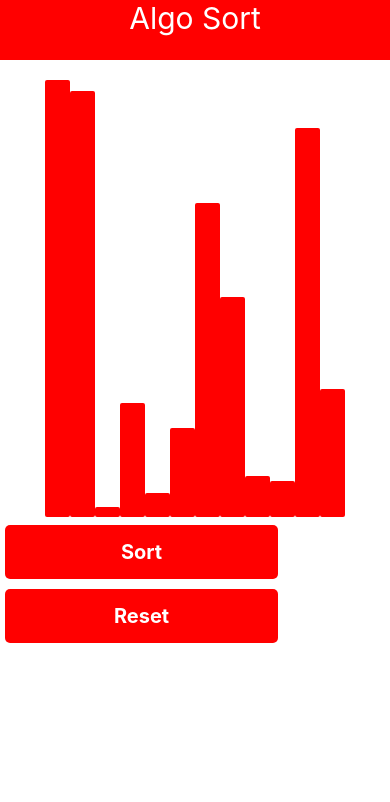
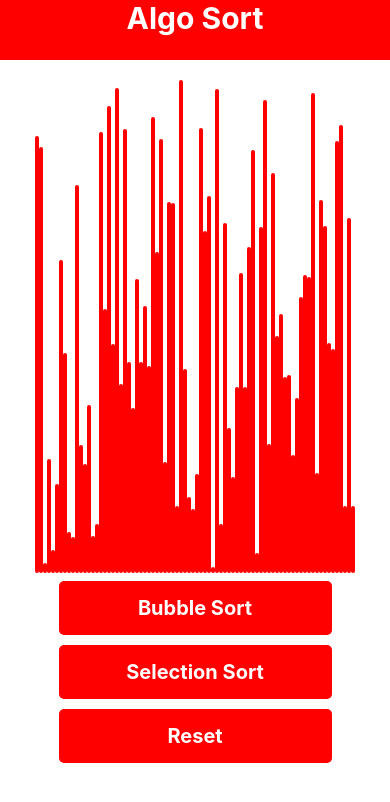
Before and after one commit to cgf5033/Sort-Visualization-App, a React Native app in the folder client/: screen / in a window 390 px wide. Shown: the top 802 px of the page. Built offline with nearby package versions, Linux system fonts and the light colour scheme.

Commit message:
changed to many bars

```diff
--- a/client/App.js
+++ b/client/App.js
@@ -11,7 +11,7 @@ import Sort from './Components/Sort';
 
 const randomBars = () => {
   const arr = [];
-  for (let i = 0; i < 12; i++) {
+  for (let i = 0; i < 80; i++) {
     arr.push(Math.random()*500)
   }
   return arr;
@@ -20,7 +20,7 @@ const delay = () => {
   return new Promise((res, rej) => {
     setTimeout(() => {
       res();
-    }, 100)
+    }, 20)
   })
 }
 const bubbleSort = async (Array, setArray) => {
@@ -29,10 +29,8 @@ const bubbleSort = async (Array, setArray) => {
     var temp = a[index1];
     a[index1] = a[index2];
     a[index2] = temp;
-    // console.log('this is a: ', a);
     setArray([...a]);
     await delay();
-    // turn isSwapped to false
     return a;
   };
 
@@ -48,7 +46,6 @@ const bubbleSort = async (Array, setArray) => {
     if (!swaps) { break; }
   }
   setArray(arr);
-  // return arr;
 };
 
 //SelectionSort??
@@ -72,19 +69,25 @@ export default function App() {
         <View style={styles.sort}>
           <Sort array={array}/>
         </View>
-      </View>
         <TouchableOpacity
           onPress={onSortClick}
           style={styles.button}
-        >
-          <Text style={styles.buttonText}>Sort</Text>
+          >
+          <Text style={styles.buttonText}>Bubble Sort</Text>
+        </TouchableOpacity>
+        <TouchableOpacity
+          onPress={() => console.log('Selection Sort')}
+          style={styles.button}
+          >
+          <Text style={styles.buttonText}>Selection Sort</Text>
         </TouchableOpacity>
         <TouchableOpacity
           onPress={onResetClick}
           style={styles.button}
-        >
+          >
           <Text style={styles.buttonText}>Reset</Text>
         </TouchableOpacity>
+      </View>
     </SafeAreaView>
   );
 }
--- a/client/Components/Header.js
+++ b/client/Components/Header.js
@@ -23,5 +23,6 @@ const styles = StyleSheet.create({
     color: '#fff',
     fontSize: 30,
     textAlign: 'center',
+    fontWeight: 'bold',
   }
 });
--- a/client/Components/Sort.js
+++ b/client/Components/Sort.js
@@ -2,12 +2,6 @@ import React, { useState, useEffect } from 'react';
 import { StyleSheet, Text, View, TouchableOpacity, SafeAreaView } from 'react-native';
 
 export default function Sort(props) {
-  // const [array, setArray] = useState(props.array);
-  // useEffect(() => {
-  //   setArray(randomBars());
-  // })
-
-
 
   return (
     <View>
@@ -15,11 +9,11 @@ export default function Sort(props) {
         {props.array.map(val => (
           <View key={Math.random()} style={{
             height: val,
-            width: 25,
+            width: 2,
             backgroundColor: 'red',
-            padding: 3,
-            border: 5,
-            borderColor: 'black',
+            padding: 2,
+            border: 2,
+            // borderColor: 'black',
             borderRadius: 2,
           }} />
         ))}
```
